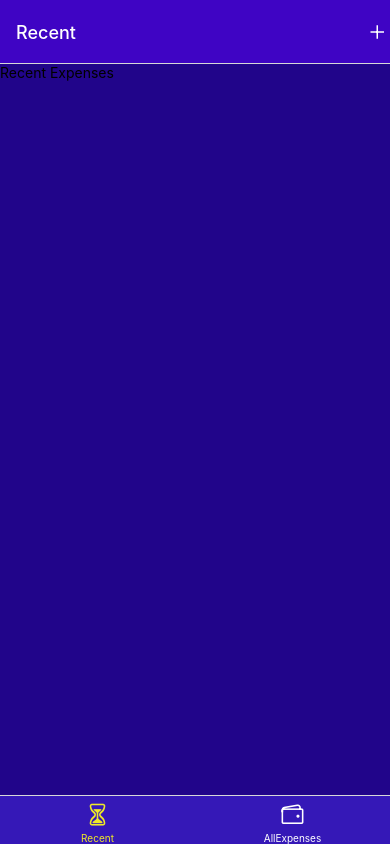
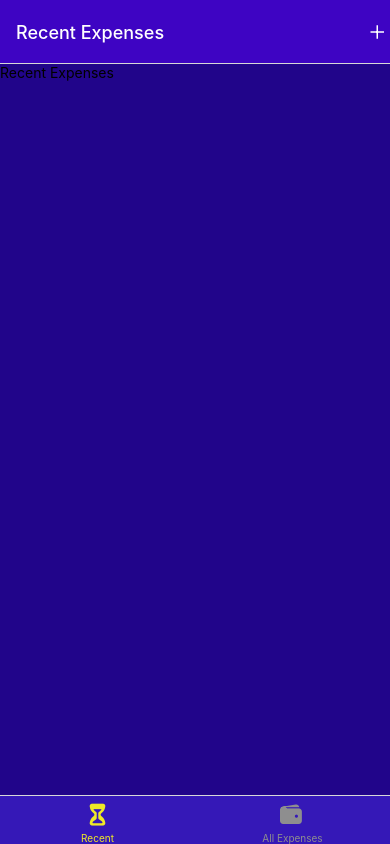
Before and after one commit to alanwsh/expense-tracker, a React Native app: screen / in a window 390 px wide. Built offline with nearby package versions, Linux system fonts and the light colour scheme.

Commit message:
change project navigation setup

```diff
--- a/App.js
+++ b/App.js
@@ -2,12 +2,38 @@ import { StatusBar } from 'expo-status-bar';
 import { StyleSheet, Text, View} from 'react-native';
 import { NavigationContainer, DefaultTheme  } from '@react-navigation/native';
 import { createBottomTabNavigator } from '@react-navigation/bottom-tabs';
+import { createNativeStackNavigator } from '@react-navigation/native-stack';
+
 import RecentExpenses from './screens/RecentExpenses';
 import AllExpenses from './screens/AllExpenses';
+import ManageExpenses from './screens/ManageExpenses';
 import { Ionicons } from '@expo/vector-icons';
+import { GlobalStyles } from './constants/styles';
+
+const BottomBar = createBottomTabNavigator();
+const Stack = createNativeStackNavigator();
+
+function ExpensesOverview(){
+  return <BottomBar.Navigator screenOptions={{
+    headerStyle:{ backgroundColor:GlobalStyles.colors.primary500}, headerTintColor:'white', tabBarStyle:{backgroundColor:GlobalStyles.colors.primary500}, tabBarActiveTintColor:'#EFE927'
+  }}>
+    <BottomBar.Screen name="Recent" component={RecentExpenses} options={{
+      tabBarIcon:({color,size}) => <Ionicons color={color} size={size} name="hourglass"/>,
+      tabBarItemStyle:{backgroundColor:'#3518b7'},
+      tabBarLabel:'Recent',
+      title:'Recent Expenses'
+    }}/>
+    <BottomBar.Screen name="AllExpenses" component={AllExpenses} options={{
+      tabBarIcon:({color,size}) => <Ionicons color={color} size={size} name="wallet"/>,
+      tabBarItemStyle:{backgroundColor:'#3518b7'},
+      title:'All Expenses',
+      tabBarLabel:'All Expenses'
+    }}/>
+  </BottomBar.Navigator>
+}
 
 export default function App() {
-  const BottomBar = createBottomTabNavigator();
+
   const AppTheme = {
     ...DefaultTheme,
     colors: {
@@ -20,18 +46,10 @@ export default function App() {
     <>
       <StatusBar style='light'/>
       <NavigationContainer theme={AppTheme}>
-        <BottomBar.Navigator screenOptions={{
-          headerStyle:{ backgroundColor:'#3f04c4'}, headerTintColor:'white', tabBarActiveTintColor:'#EFE927', tabBarInactiveTintColor:'white'
-        }}>
-          <BottomBar.Screen name="Recent" component={RecentExpenses} options={{
-            tabBarIcon:({color,size}) => <Ionicons color={color} size={size} name="hourglass-outline"/>,
-            tabBarItemStyle:{backgroundColor:'#3518b7'},
-          }}/>
-          <BottomBar.Screen name="AllExpenses" component={AllExpenses} options={{
-            tabBarIcon:({color,size}) => <Ionicons color={color} size={size} name="wallet-outline"/>,
-            tabBarItemStyle:{backgroundColor:'#3518b7'},
-          }}/>
-        </BottomBar.Navigator>
+        <Stack.Navigator >
+          <Stack.Screen name="ExpensesOverview" component={ExpensesOverview} options={{headerShown:false}} />
+          <Stack.Screen name="ManageExpense" component={ManageExpenses}/>
+        </Stack.Navigator>
       </NavigationContainer>
     </>
   );
--- /dev/null
+++ b/constants/styles.js
@@ -0,0 +1,16 @@
+export const GlobalStyles = {
+  colors: {
+    primary50: '#e4d9fd',
+    primary100: '#c6affc',
+    primary200: '#a281f0',
+    primary400: '#5721d4',
+    primary500: '#3e04c3',
+    primary700: '#2d0689',
+    primary800: '#200364',
+    accent500: '#f7bc0c',
+    error50: '#fcc4e4',
+    error500: '#9b095c',
+    gray500: '#39324a',
+    gray700: '#221c30',
+  },
+};
--- a/package.json
+++ b/package.json
@@ -11,11 +11,15 @@
   },
   "dependencies": {
     "@react-navigation/bottom-tabs": "^6.3.1",
+    "@react-navigation/native": "^6.0.10",
+    "@react-navigation/native-stack": "^6.6.2",
     "expo": "~44.0.0",
     "expo-status-bar": "~1.2.0",
     "react": "17.0.1",
     "react-dom": "17.0.1",
     "react-native": "0.64.3",
+    "react-native-safe-area-context": "3.3.2",
+    "react-native-screens": "~3.10.1",
     "react-native-web": "0.17.1"
   },
   "devDependencies": {
--- /dev/null
+++ b/screens/ManageExpenses.js
@@ -0,0 +1,5 @@
+import {Text} from 'react-native';
+function ManageExpenses(){
+  return <Text>Manage Expense</Text>
+}
+export default ManageExpenses;
```
Also changed, not shown: data/expenses.js (added), 2 other files (tests, documents, lock files or other folders).
